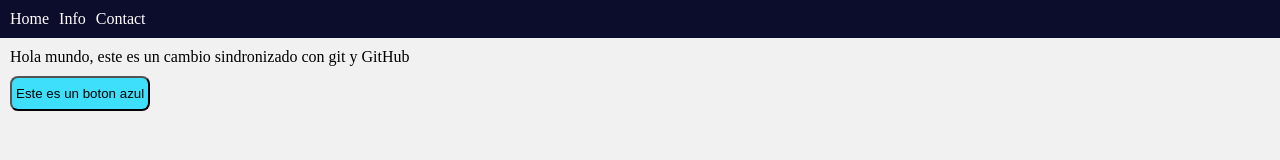
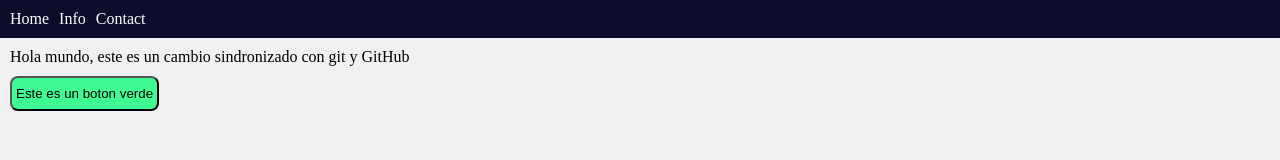
Before and after one commit to AlejandraNanezP/Ejemplo-git, a plain HTML site: page index.html in a window 1280 px wide. Drawn offline with Linux system fonts and the light colour scheme.

Commit message:
cambiarle el color al boton

```diff
--- a/index.html
+++ b/index.html
@@ -16,7 +16,7 @@
         <div class="container">
             <p>Hola mundo, este es un cambio sindronizado con git y GitHub</p>
             <div class="actions">
-                <button>Este es un boton azul</button>
+                <button>Este es un boton verde</button>
             </div>
         </div>
     </body>
--- a/styles.css
+++ b/styles.css
@@ -9,7 +9,7 @@ body {
 }
 
 button {
-  background-color: rgb(62, 223, 251);
+  background-color: rgb(62, 251, 147);
   color: black;
   padding: 8px 4px;
   border-radius: 8px;
```
